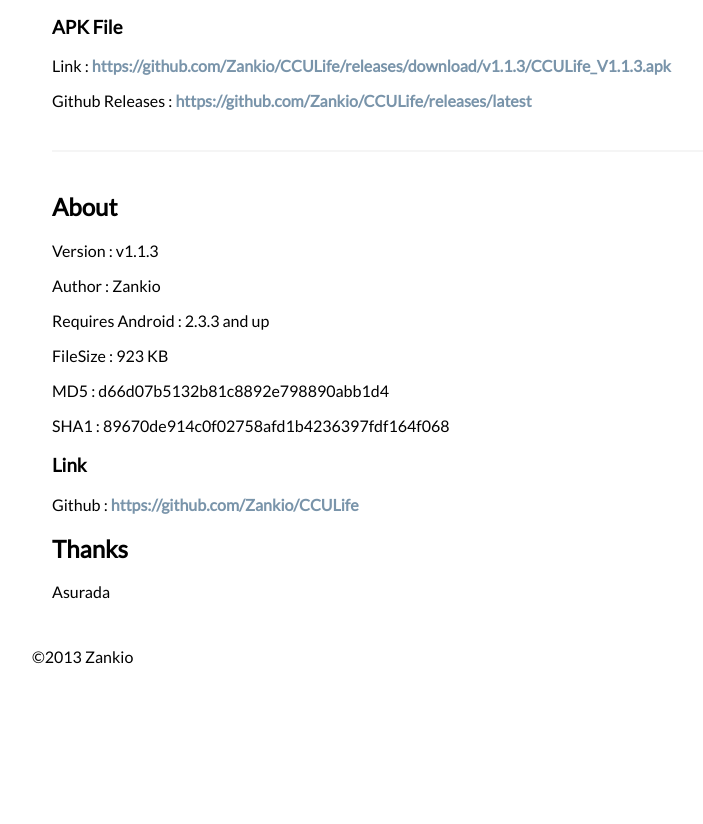
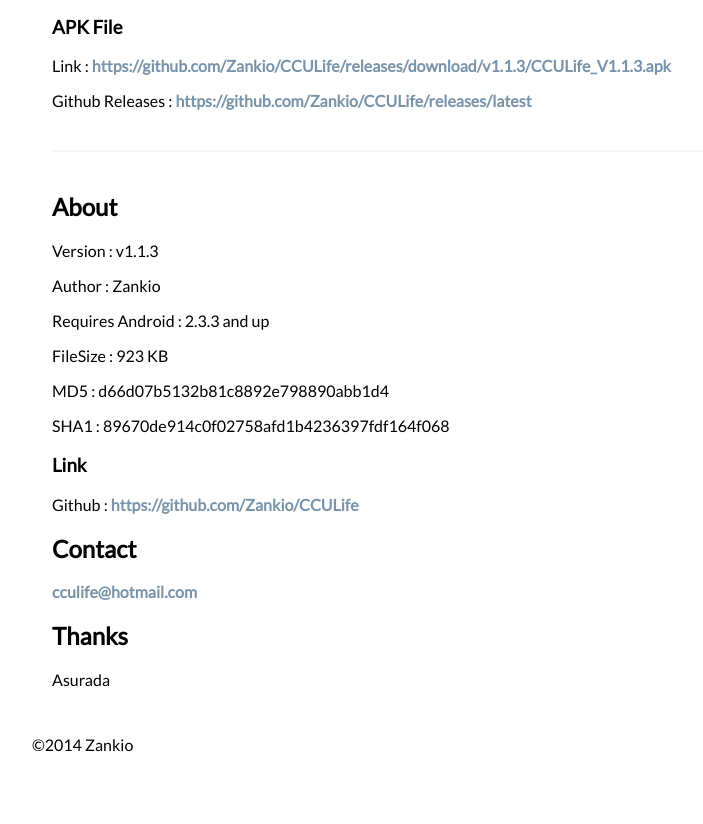
Before and after one commit to cculife/CCULife, a plain HTML site: page index.html in a window 1280 px wide. Shown: the part 2551-3375 px from the top of the page, without its empty margins (138-841 px from the left). Before the commit the page ends 3287 px from the top, so only its background shows below. Drawn offline with nearby package versions, Linux system fonts and the light colour scheme.

Commit message:
Add contact, change to 2014

```diff
--- a/index.html
+++ b/index.html
@@ -190,12 +190,14 @@
 					<p>
 						Github : <a href="https://github.com/Zankio/CCULife">https://github.com/Zankio/CCULife</a>
 					</p>
+					<h2>Contact</h2>
+					<p><a href="mailto:cculife@hotmail.com">cculife@hotmail.com</a></p>
 					<h2>Thanks</h2>
 					<p>Asurada</p>
 				</div>
 			</div>
 			<footer id="footer">
-				©2013 Zankio
+				©2014 Zankio
 			</footer>
 		</div>
 	</body>
```
